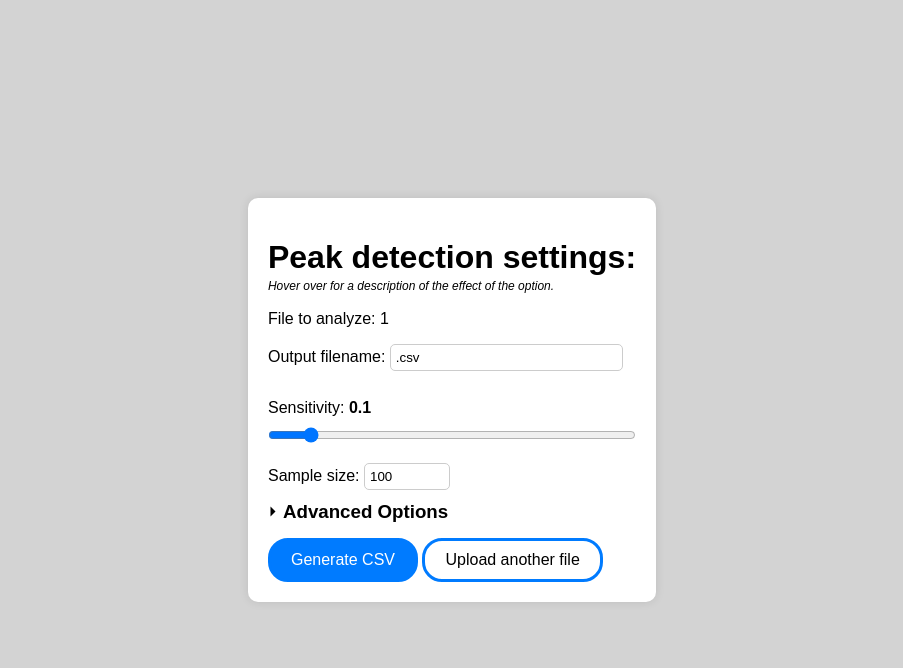
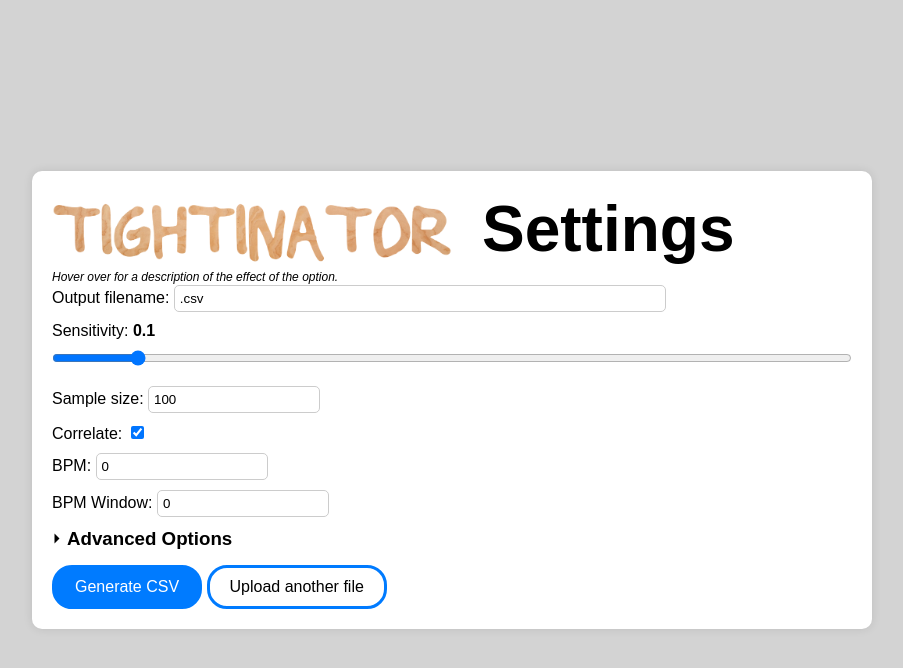
Before and after one commit to Wintergatan/Tightinator, a Flask app: page /config/1/1 in a window 1280 px wide. Shown: the top 668 px of the page, without its empty margins (188-1091 px from the left). Run offline with Flask 3, Linux system fonts and the light colour scheme.

Commit message:
Alter help, rename form variables, return button for failures, update main call

```diff
--- a/web/app.py
+++ b/web/app.py
@@ -63,14 +63,14 @@ def rerun(uuid):
 def run(uuid):
     filename = str(request.form['filename'])
     output_filename = str(request.form['output_filename'])
-    alg = str(request.form['algSelect'])
     bpm = str(request.form['bpm'])
-    bpmWin = str(request.form['bpmWin'])
+    chunk_size = str(request.form['chunk_size'])
+    bpm_win = str(request.form['bpm_win'])
     threshold = str(request.form['threshold'])
     sample_size = str(request.form['sample'])
     rounding = str(request.form['rounding'])
-    channel = str(request.form['channelNumber'])
-    downsample_rate = str(request.form['downsampleRate'])
+    channel = str(request.form['channel_number'])
+    downsample_rate = str(request.form['downsample_rate'])
 
     processes[uuid] = filename
 
@@ -81,7 +81,8 @@ def run(uuid):
         '-f', filename,
         '-o', output_filename,
         '-b', bpm,
-        '-bw', bpmWin,
+        '-bw', bpm_win,
+        '-cz', chunk_size,
         '-t', threshold,
         '-l', sample_size,
         '-r', rounding,
@@ -89,7 +90,7 @@ def run(uuid):
         '-v'
     ]
 
-    if request.form['webMode']:
+    if request.form['web_mode']:
         web_mode = [
             '-x', str(request.form['xwide']),
             '-y', str(request.form['yhigh'])
@@ -131,7 +132,7 @@ def download(uuid,output_filename):
     if os.path.exists(csv_path):
         return send_file(csv_path, as_attachment=True, download_name=output_filename)
     else:
-        return render_template('404.html'), 404
+        return "Long request", 202
 
 @app.route('/summaries/<uuid>')
 def get_previous_summaries(uuid):
--- a/web/templates/config.html
+++ b/web/templates/config.html
@@ -1,7 +1,7 @@
 <!DOCTYPE html>
 <html>
 <head>
-    <title>Peak detection settings:</title>
+    <title>Tightinator settings</title>
     <script src="https://code.jquery.com/jquery-3.6.0.min.js"></script>
     {% include 'analytics.html' %}
     <style>
@@ -20,6 +20,7 @@
             padding: 20px;
             border-radius: 10px;
             box-shadow: 0px 0px 10px rgba(0, 0, 0, 0.1);
+            max-width: min-content;
         }
 
         label {
@@ -106,10 +107,7 @@
             display: inline-block;
             max-height: 0;
             transition: max-height 0.3s ease-in-out;
-        }
-
-        h1 {
-            margin-bottom: 0px;
+            background: lightgrey;
         }
 
         i {
@@ -120,6 +118,27 @@
             margin-bottom: 10px;
             padding-bottom: 0px;
         }
+
+        formtitle {
+            display: flex;
+            align-items: center;
+            text-align: center;
+            min-width: 800px;
+        }
+
+        #logoImage {
+            display: flex;
+            width: 50%;
+            height: auto;
+            margin-right:30px;
+        }
+
+        #title {
+            font-size: 4rem;
+            font-weight:bolder;
+            margin: inherit;
+        }
+
 
     </style>
 </head>
@@ -132,16 +151,17 @@
     <div>
         <form id="configForm" action="{{ url_for('run', uuid=uuid) }}" method="post">
             <formTitle>
-                <h1>Peak detection settings:</h1>
-                <i>Hover over for a description of the effect of the option.</i>
+                <img id="logoImage" src="/static/assets/logo.png" alt="TIGHTINATOR">
+                <p id="title">Settings</p>
             </formTitle>
+            <i>Hover over for a description of the effect of the option.</i>
 
-            <p>File to analyze: {{ filename }}</p>
+<!--             <p>File to analcyze: {{ filename }}</p> -->
 
             <label for="output_filename" title="Filename to write output values to.">Output filename:
                 <input type="text" id="output_filename" name="output_filename" value={{ output_filename }}>
             </label>
-            </br>
+
             <label for="threshold" title="Peak detection threshold, lower is rougher.">Sensitivity:
                 <b><span id="thresholdLabel">0.1</span></b>
                 <input type="range" id="threshold" name="threshold" min="0" max="1" step="0.05" value="0.1">
@@ -149,6 +169,18 @@
 
             <label for="sample" title="The length of the series of most consistent beats.">Sample size:
                 <input type="number" id="sample" name="sample" step="1" value="100" required>
+            </label>
+
+            <label for "correlation" title="Use a 'best-fit' approach to refining rough peaks. Default to leaving this enabled.">Correlate:
+                <input type="checkbox" id="correlation" name="correlation" checked required>
+            </label>
+
+            <label for"bpm" title="The target BPM of the song. 0 = Auto.">BPM:
+                <input type="number" id="bpm" name="bpm" value="0">
+            </label>
+
+            <label for"bpm_win" title="Window of BPM that should be visible around the target. 0 = Auto.">BPM Window:
+                <input type="number" id="bpm_win" name="bpm_win" value="0">
             </label>
 
             <!-- Expand/Collapse button for advanced options -->
@@ -162,39 +194,43 @@
             <!-- Advanced Options section -->
             <div id="advancedOptions" class="expanded" style="display: none;">
                 </br>
-                <fieldset>
-                    <legend>Peak Detection Algorithm:</legend>
+                <label for="downsample_rate" title="Amount by which to reduce resolution. Higher resolution means longer compute.">Downsampling Rate:
+                    <input type="number" id="downsample_rate" name="downsample_rate" value="8">
+                </label>
 
-                    <div>
-                        <label for="algRight">Right <input type="radio" id="algRight" name="algSelect" value="1" checked /></label>
-                        <label for="algCenter">Center <input type="radio" id="algCenter" name="algSelect" value="0" /></label>
-                    </div>
-                </fieldset>
+                <label for="cutoff" title="Amount of waveform graph to cut off. More cutoff speeds processing.">Plot cutoff height:
+                    <b><span id="cutoffLabel">0.01</span></b>
+                    <input type="range" id="cutoff" name="cutoff" min="0" max="0.1" step="0.01" value="0.01">
+                </label>
 
-                <label for"bpm" title="The target BPM of the song. 0 = Auto.">BPM:
-                    <input type="number" id="bpm" name="bpm" value="0">
+                <label for="channel_number" title="Channel to get the waveform from.">Channel Number:
+                    <input type="number" id="channel_number" name="channel_number" value="0">
                 </label>
-                <label for"bpmWin" title="Window of BPM that should be visible around the target. 0 = Auto.">BPM Window:
-                    <input type="number" id="bpmWin" name="bpmWin" value="0">
+
+                <label for="chunk_size" title="Multiplied by sample rate, smaller chunks will increase run times. Default 8.4.">Chunk size:
+                    <input type="number" id="chunk_size" name="chunk_size" value="8.4">
                 </label>
-                <label for="rounding" title=" Number of decimal places to round measurements to. Ex: 6 = 0.000000">Number of decimals:
+
+                <label for="rounding" title="Number of decimal places to round measurements to. Ex: 6 = 0.000000">Number of decimals:
                     <input type="number" id="rounding" name="rounding" step="1" value="6" required>
                 </label>
-                <label for="channelNumber" title="Channel to get the waveform from.">Channel Number:
-                    <input type="number" id="channelNumber" name="channelNumber" value="0">
+
+                <label for="exclusion" title="Minimum distance between peaks in ms. Default 150.">Chunk size:
+                    <input type="number" id="exclusion" name="exclusion" value="150" required>
                 </label>
-                <label for="downsampleRate" title="Amount by which to reduce resolution. Higher resolution means longer compute.">Downsampling Rate:
-                    <input type="number" id="downsampleRate" name="downsampleRate" value="8">
+
+                <label for="web_mode" title="Get some width/height values from browser objects for graphing.">Web Mode:
+                    <input type="checkbox" id="web_mode" name="web_mode" checked>
                 </label>
-                <label for="webMode" title="Get some width/height values from browser objects for graphing.">Web Mode:
-                    <input type="checkbox" id="webMode" name="webMode" checked>
-                </label>
+
                 <label for="width" title="Fixed width for graphs.">Width:
                     <input type="number" id="xwide" name="xwide" value="5">
                 </label>
+
                 <label for="height" title="Fixed height for single plot.">Height:
                     <input type="number" id="yhigh" name="yhigh" value="5">
                 </label>
+
             </div>
 
             <input type="hidden" name="uuid" value="{{ uuid }}">
@@ -235,6 +271,8 @@
     <script>
         const thresholdInput = document.getElementById('threshold');
         const thresholdLabel = document.getElementById('thresholdLabel');
+        const cutoffInput = document.getElementById('cutoff');
+        const cutoffLabel = document.getElementById('cutoffLabel');
 
         // Update thresholdLabel with the current slider value
         thresholdInput.addEventListener('input', () => {
@@ -246,6 +284,18 @@
             const newThresholdLabel = document.createTextNode(thresholdInput.value);
             thresholdLabel.appendChild(newThresholdLabel);
         });
+
+        // Update cutoffLabel with the current slider value
+        cutoffInput.addEventListener('input', () => {
+            // Remove the existing threshold label if it exists
+            if (cutoffLabel.firstChild) {
+                cutoffLabel.removeChild(cutoffLabel.firstChild);
+            }
+
+            const newCutoffLabel = document.createTextNode(cutoffInput.value);
+            cutoffLabel.appendChild(newCutoffLabel);
+        });
+
 
     </script>
 
```
Also changed, not shown: main.py (+14 -14 lines), web/templates/result.html (+20 -7 lines), README.md.
